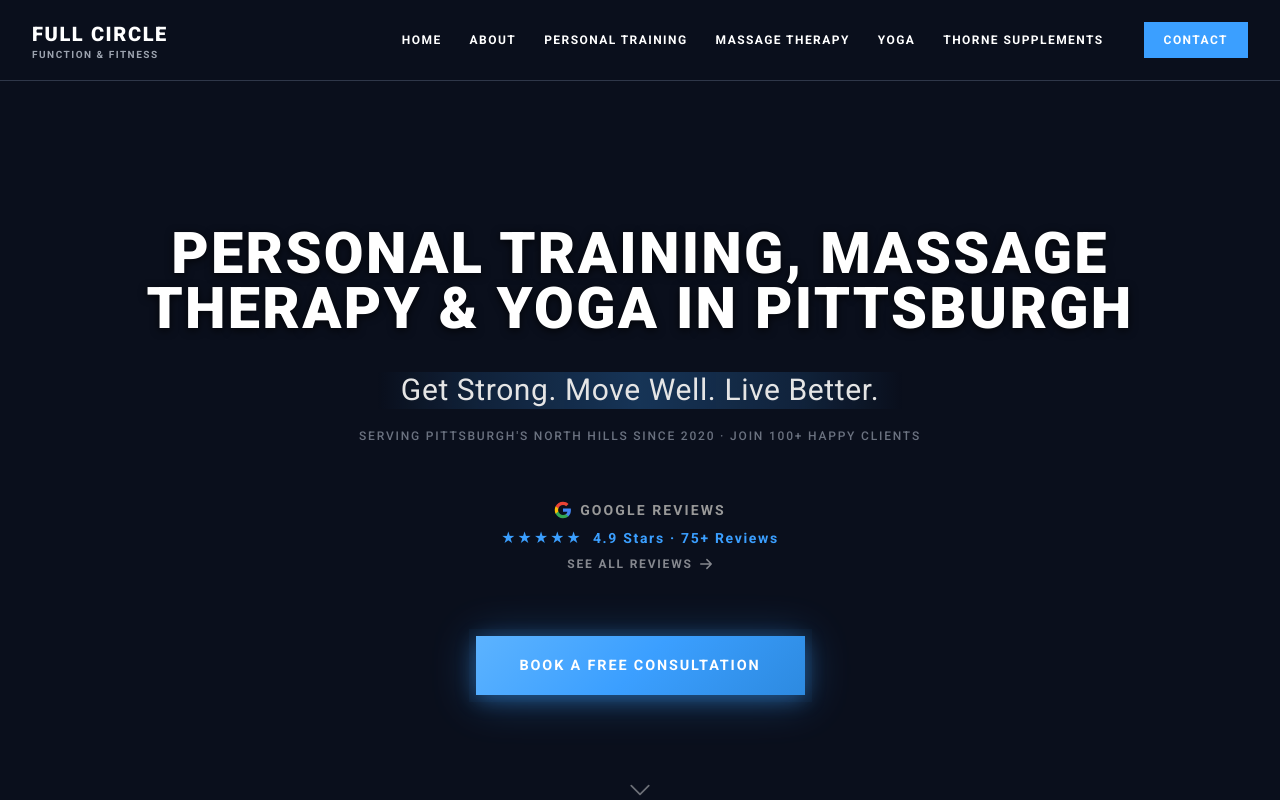
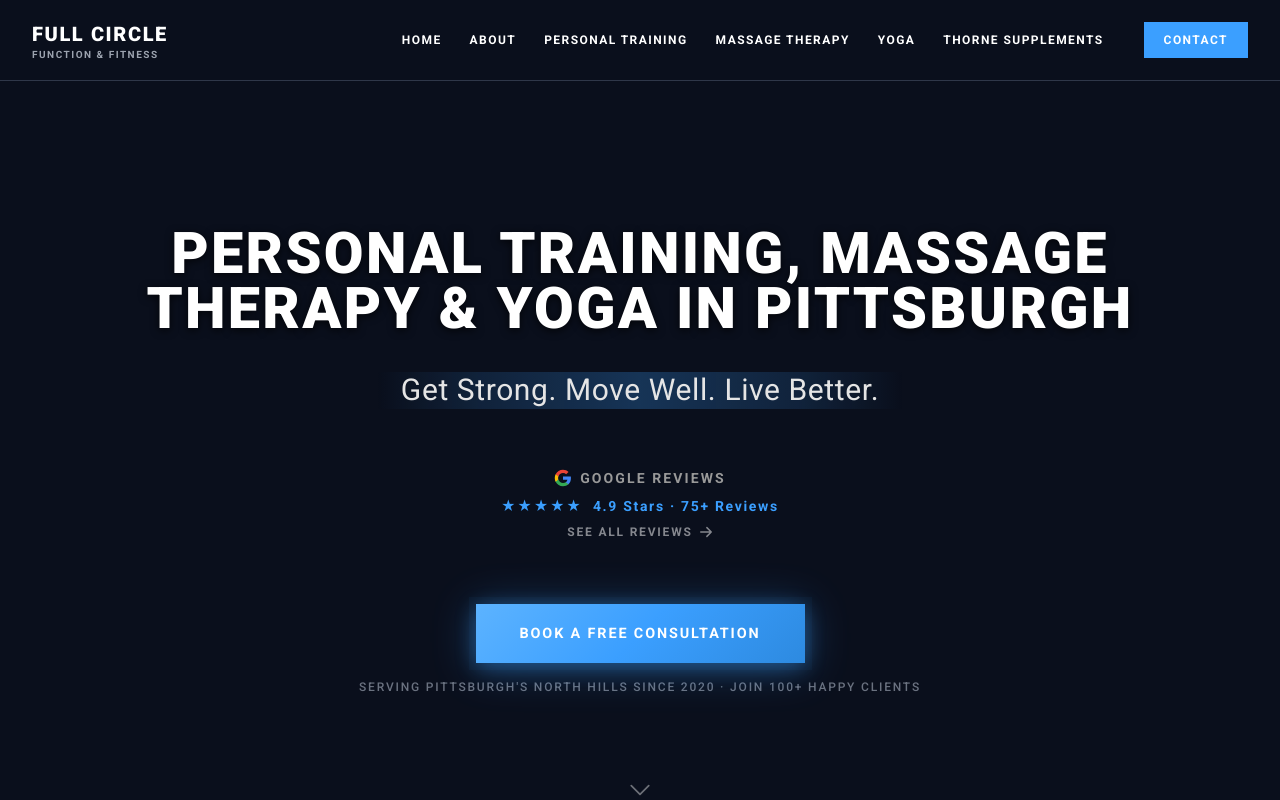
Before and after one commit to tminusstudios/full-circle-website, a Next.js app: page / in a window 1280 px wide. Shown: the top 800 px of the page. Built offline with nearby package versions, Linux system fonts and the light colour scheme.

Commit message:
Move trust line below CTA

```diff
--- a/components/sections/Hero.tsx
+++ b/components/sections/Hero.tsx
@@ -83,13 +83,6 @@ export default function Hero({
           </div>
         )}
 
-        {/* Trust line */}
-        {subheadline && (
-          <p className="mt-4 text-xs text-gray-500 uppercase tracking-widest font-medium">
-            Serving Pittsburgh&apos;s North Hills Since 2020 &middot; Join 100+ Happy Clients
-          </p>
-        )}
-
         {/* Fallback subtext (no highlight) */}
         {subtext && !subheadline && (
           <p className="mt-8 text-body-lg text-gray-200 max-w-2xl mx-auto">
@@ -136,6 +129,13 @@ export default function Hero({
             </a>
           </div>
         )}
+
+        {/* Trust line */}
+        {subheadline && (
+          <p className="mt-4 text-xs text-gray-500 uppercase tracking-widest font-medium">
+            Serving Pittsburgh&apos;s North Hills Since 2020 &middot; Join 100+ Happy Clients
+          </p>
+        )}
       </Container>
 
       {/* Scroll indicator */}
```
